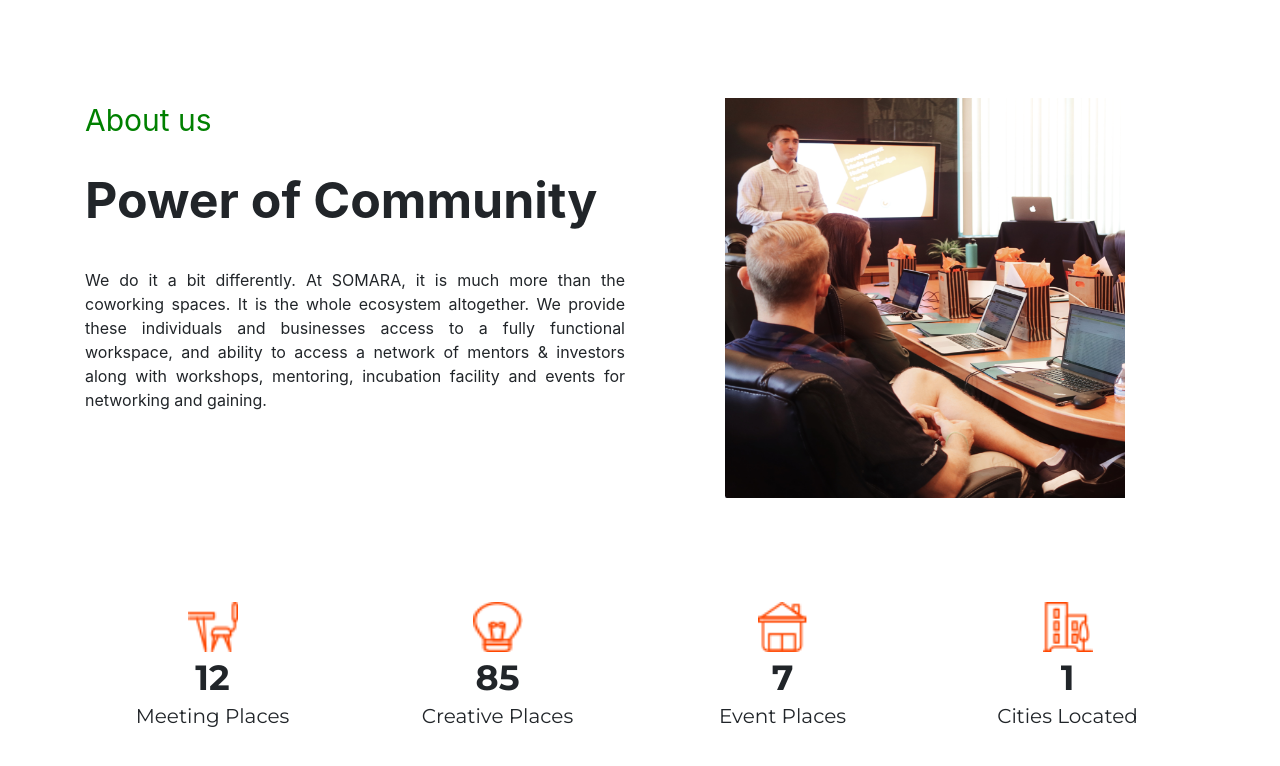
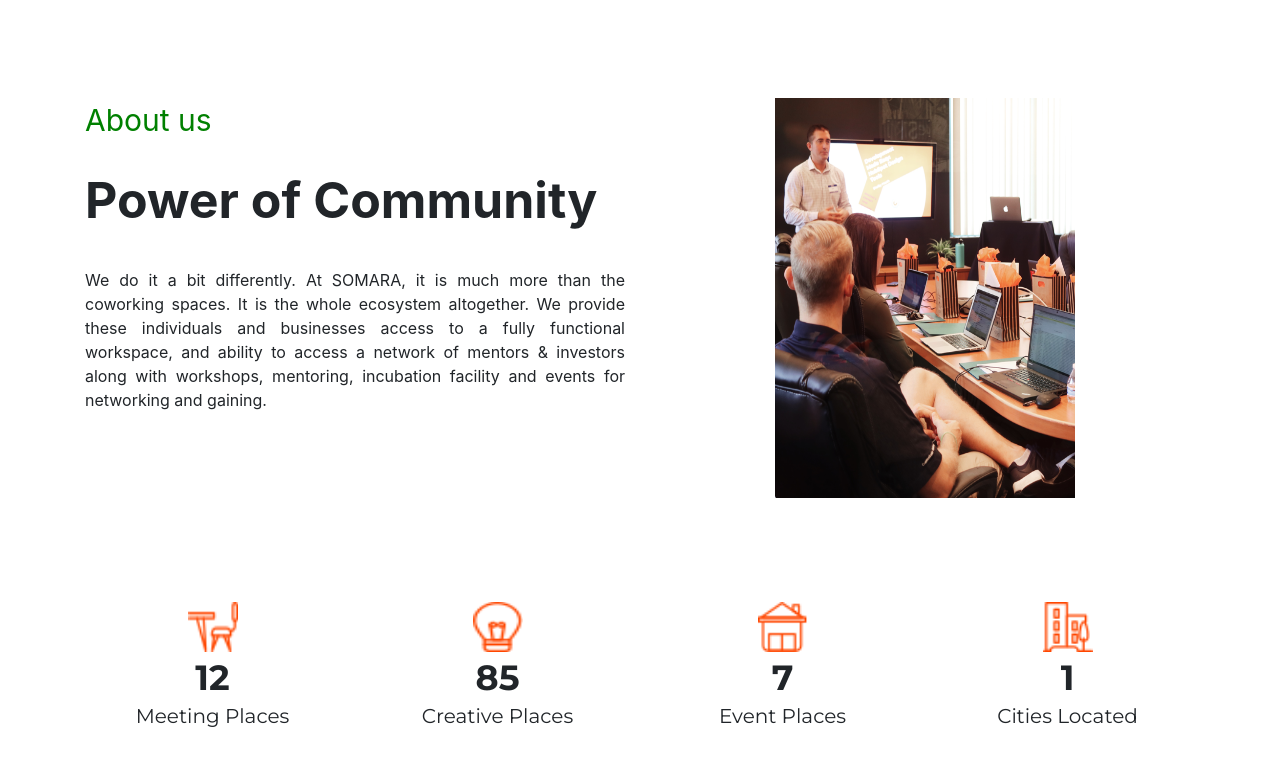
Before and after one commit to nikkirs/soma, a website with bundled scripts: page index.html in a window 1280 px wide. Shown: the part 820-1586 px from the top of the page. Built offline with nearby package versions, Linux system fonts and the light colour scheme; a web font is replaced by a local one.

Commit message:
Update index.html

```diff
--- a/index.html
+++ b/index.html
@@ -128,7 +128,7 @@
             </div>
           </div>
           <div class="col-lg-6 mr-auto text-center">
-            <img src="img/about.png" height="400" width="400" />
+            <img src="img/about.png" height="400" width="300" />
           </div>
         </div>
       </div>
```
